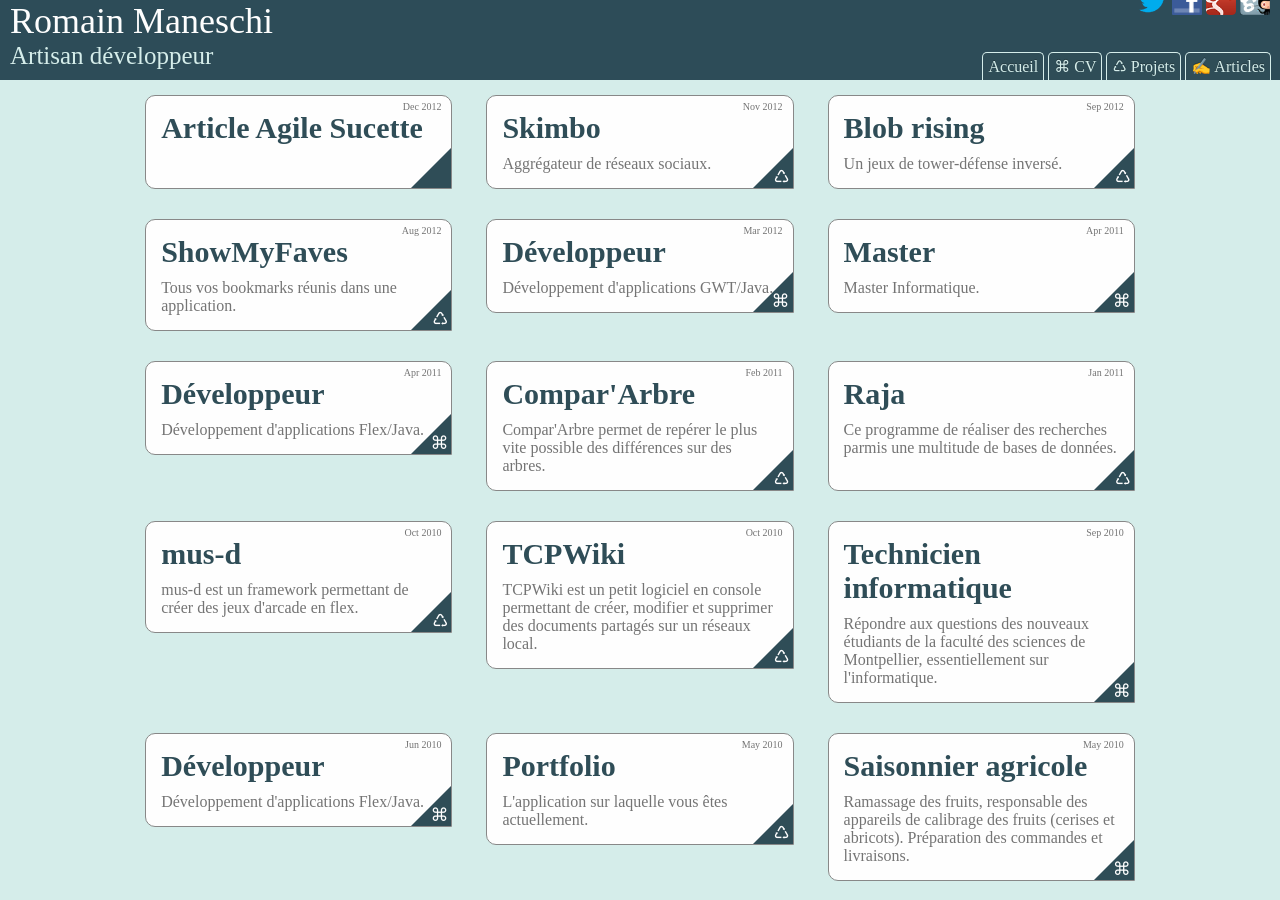
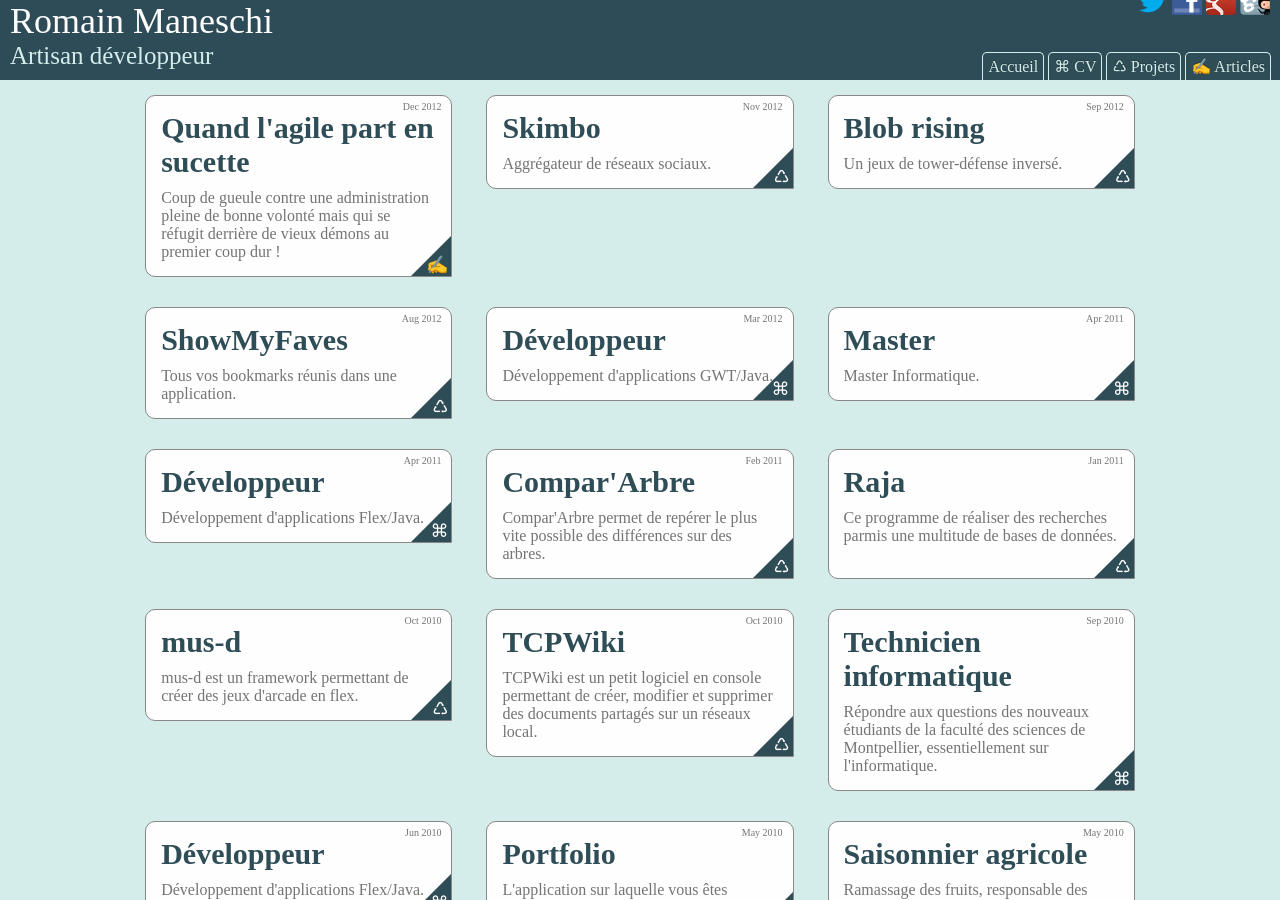
Before and after one commit to manland/manland.github.com, a Jekyll site: the page built from index.html, in a window 1280 px wide and 900 px high. Built offline with Jekyll 4.4.1, drawn with Linux system fonts in a browser that asks for light colours; part of the change alters nothing that is shown.

Commit message:
Update _posts/2012-12-12-article-agile-sucette.md

```diff
--- a/_posts/2012-12-12-article-agile-sucette.md
+++ b/_posts/2012-12-12-article-agile-sucette.md
@@ -1,8 +1,9 @@
-----
+---
 layout: post
 title: Quand l'agile part en sucette
 categories: [article]
-----
+resume: Coup de gueule contre une administration pleine de  bonne volonté mais qui se réfugit derrière de vieux démons au premier coup dur !
+---
 #Quand l'agile part en sucette
 
 ##Coup de gueule contre une administration pleine de  bonne volonté mais qui se réfugit derrière de vieux démons au premier coup dur !
@@ -21,7 +22,7 @@ Dans un dernier agonnie, je demande à ma responsable, si on en pourrait pas êt
 
 ##Morale de l'histoire ?
 
-Je me suis fait avoir comme un bleu. Une entreprise, tant agile qu'elle puisse être, retournera dans ses vieux carquants au premier quouak. Amis agilistes prenez garde ! Emmenez avec vous toute votre administration aux différentes agile-tour de votre région.
+Je me suis fait avoir comme un bleu. Une entreprise, tant agile qu'elle puisse être, retournera dans ses vieux carquants au premier quack. Amis agilistes prenez garde ! Emmenez avec vous toute votre administration aux différentes agile-tour de votre région.
 
 N'hésitez pas à répéter et répéter encore, les bienfaits des méthodes agiles sur votre travail.
 
```
